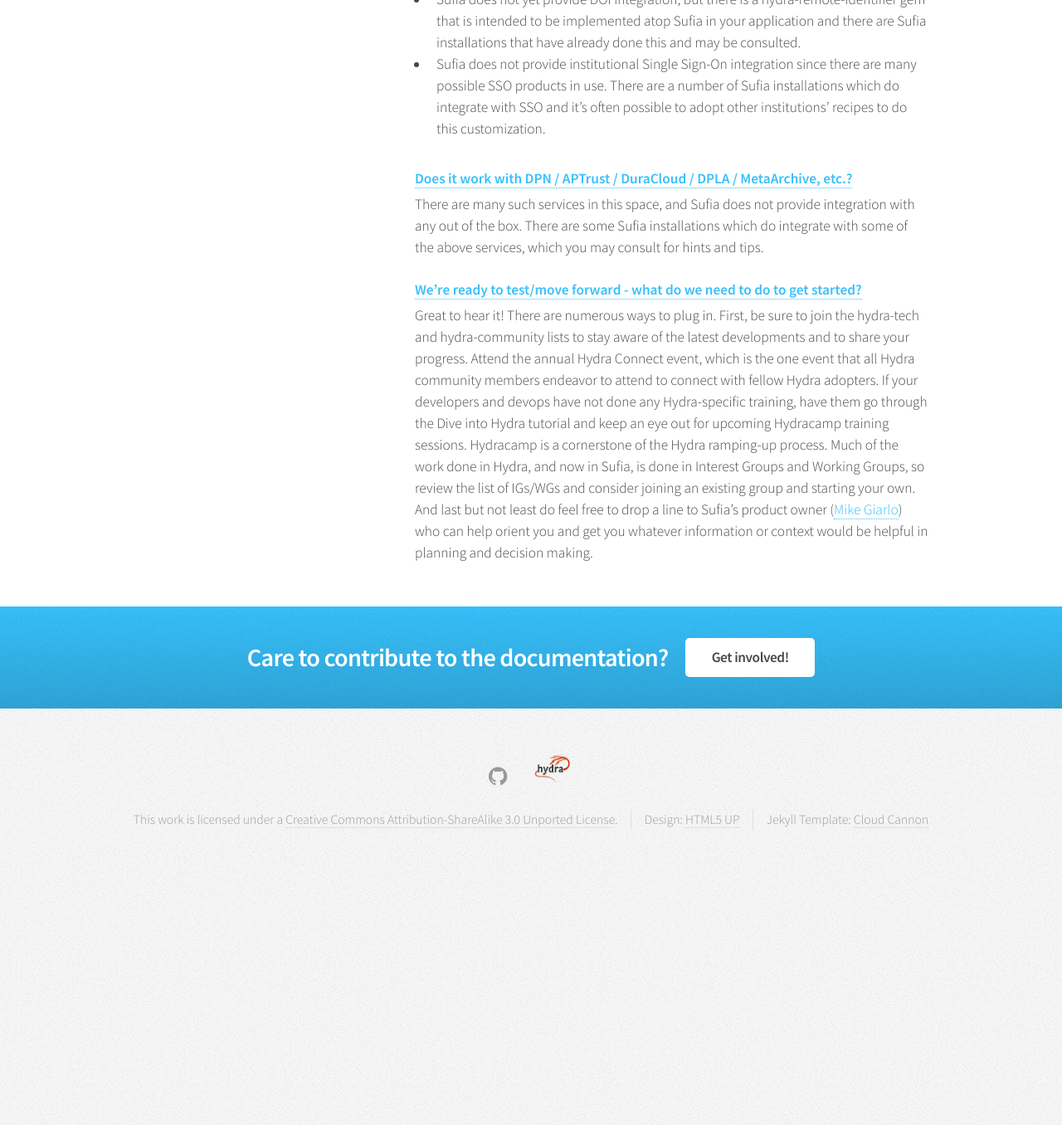
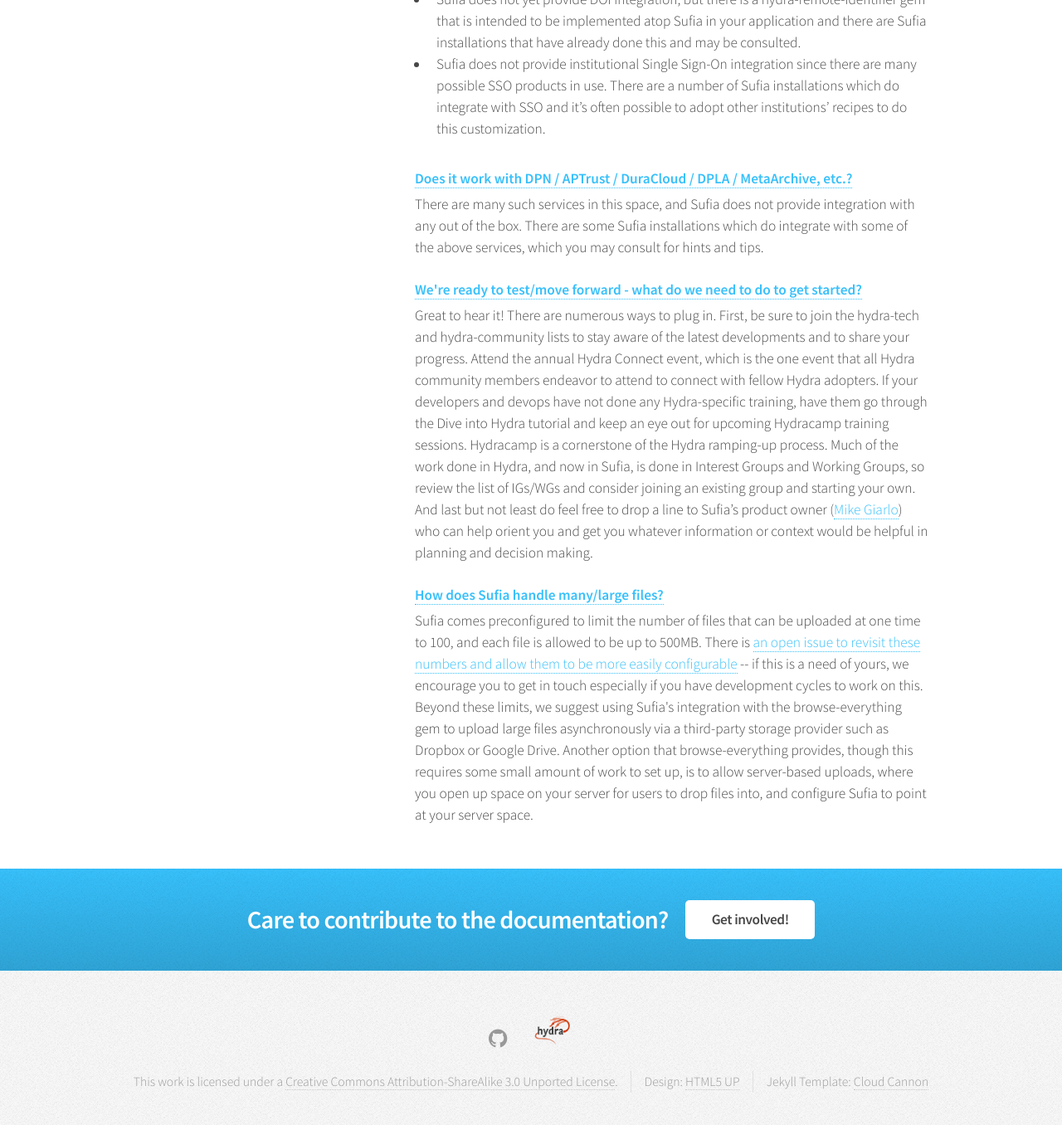
Before and after one commit to samvera-labs/sufia.io, a Jekyll site: the page built from about/managers/index.html, in a window 1280 px wide and 1400 px high, scrolled down 4850 px. Shown: the top 1356 px of the window at 83% size. Built offline with Jekyll 4.4.1, drawn with Linux system fonts in a browser that asks for light colours; before the commit the page ends 5934 px from its top, so only the background shows below that; some of the changed text lies outside the part shown.

Commit message:
Add question about file size upload limits and browse-everything. Fixes #3

```diff
--- a/about/managers/index.html
+++ b/about/managers/index.html
@@ -33,6 +33,7 @@
                             <li><strong><a href="#q18">What does Sufia integrate with?</a></strong></li>
                             <li><strong><a href="#q19">Does it integrate with ...?</a></strong></li>
                             <li><strong><a href="#q20">How do we get started?</a></strong></li>
+                            <li><strong><a href="#q21">How does Sufia handle many/large files?</a></strong></li>
                         </ul>
                         <footer>
                             <a href="https://github.com/projecthydra/sufia" class="button"><span class="icon fa-github">&nbsp;</span>Take me to the code</a>
@@ -132,9 +133,11 @@
                             <dt style="margin-top: 25px"><strong><a name="q19">Does it work with DPN / APTrust / DuraCloud / DPLA / MetaArchive, etc.?</a></strong></dt>
                             <dd style="margin-top: 5px">There are many such services in this space, and Sufia does not provide integration with any out of the box. There are some Sufia installations which do integrate with some of the above services, which you may consult for hints and tips.</dd>
 
-                            <dt style="margin-top: 25px"><strong><a name="q20">We’re ready to test/move forward - what do we need to do to get started?</a></strong></dt>
+                            <dt style="margin-top: 25px"><strong><a name="q20">We're ready to test/move forward - what do we need to do to get started?</a></strong></dt>
                             <dd style="margin-top: 5px">Great to hear it! There are numerous ways to plug in. First, be sure to join the hydra-tech and hydra-community lists to stay aware of the latest developments and to share your progress. Attend the annual Hydra Connect event, which is the one event that all Hydra community members endeavor to attend to connect with fellow Hydra adopters. If your developers and devops have not done any Hydra-specific training, have them go through the Dive into Hydra tutorial and keep an eye out for upcoming Hydracamp training sessions. Hydracamp is a cornerstone of the Hydra ramping-up process. Much of the work done in Hydra, and now in Sufia, is done in Interest Groups and Working Groups, so review the list of IGs/WGs and consider joining an existing group and starting your own. And last but not least do feel free to drop a line to Sufia’s product owner (<a href="mailto:mjgiarlo@stanford.edu">Mike Giarlo</a>) who can help orient you and get you whatever information or context would be helpful in planning and decision making.</dd>
 
+                            <dt style="margin-top: 25px"><strong><a name="q21">How does Sufia handle many/large files?</a></strong></dt>
+                            <dd style="margin-top: 5px">Sufia comes preconfigured to limit the number of files that can be uploaded at one time to 100, and each file is allowed to be up to 500MB. There is <a href="https://github.com/projecthydra/sufia/issues/1827">an open issue to revisit these numbers and allow them to be more easily configurable</a> -- if this is a need of yours, we encourage you to get in touch especially if you have development cycles to work on this. Beyond these limits, we suggest using Sufia's integration with the browse-everything gem to upload large files asynchronously via a third-party storage provider such as Dropbox or Google Drive. Another option that browse-everything provides, though this requires some small amount of work to set up, is to allow server-based uploads, where you open up space on your server for users to drop files into, and configure Sufia to point at your server space.</dd>
                         </dl>
                     </article>
                 </div>
```
